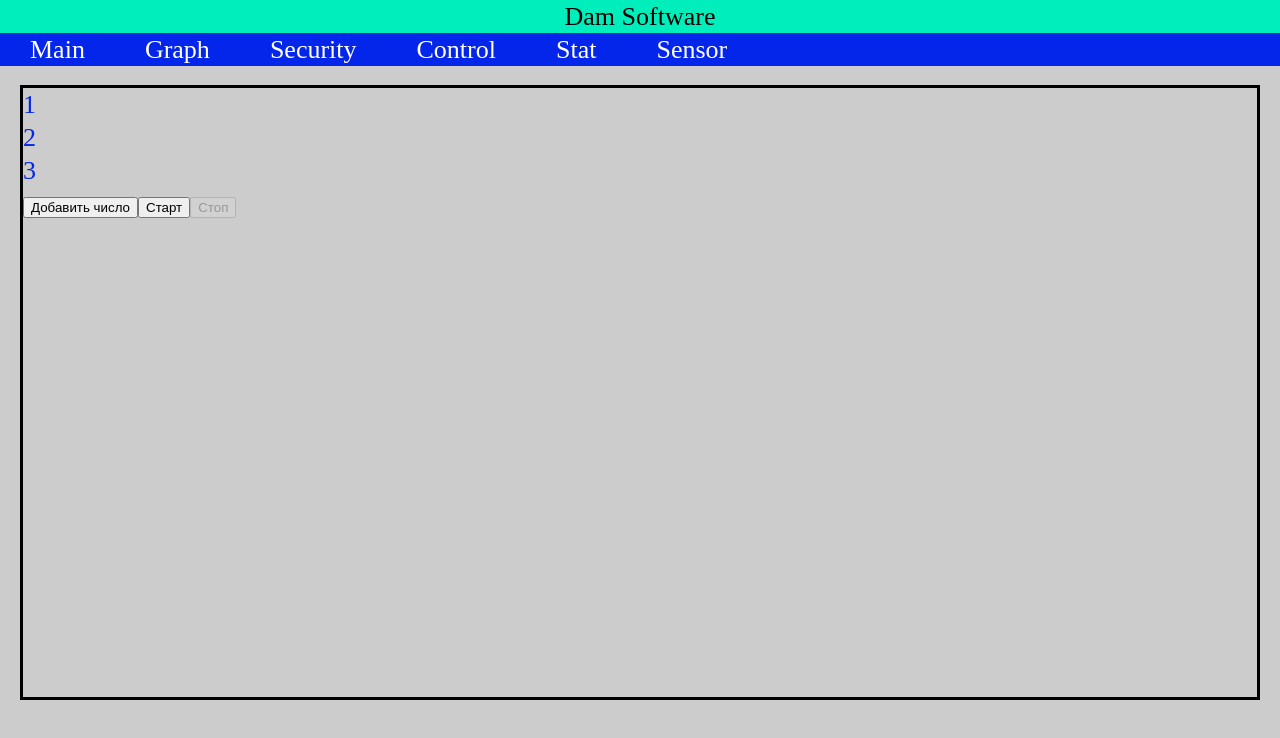
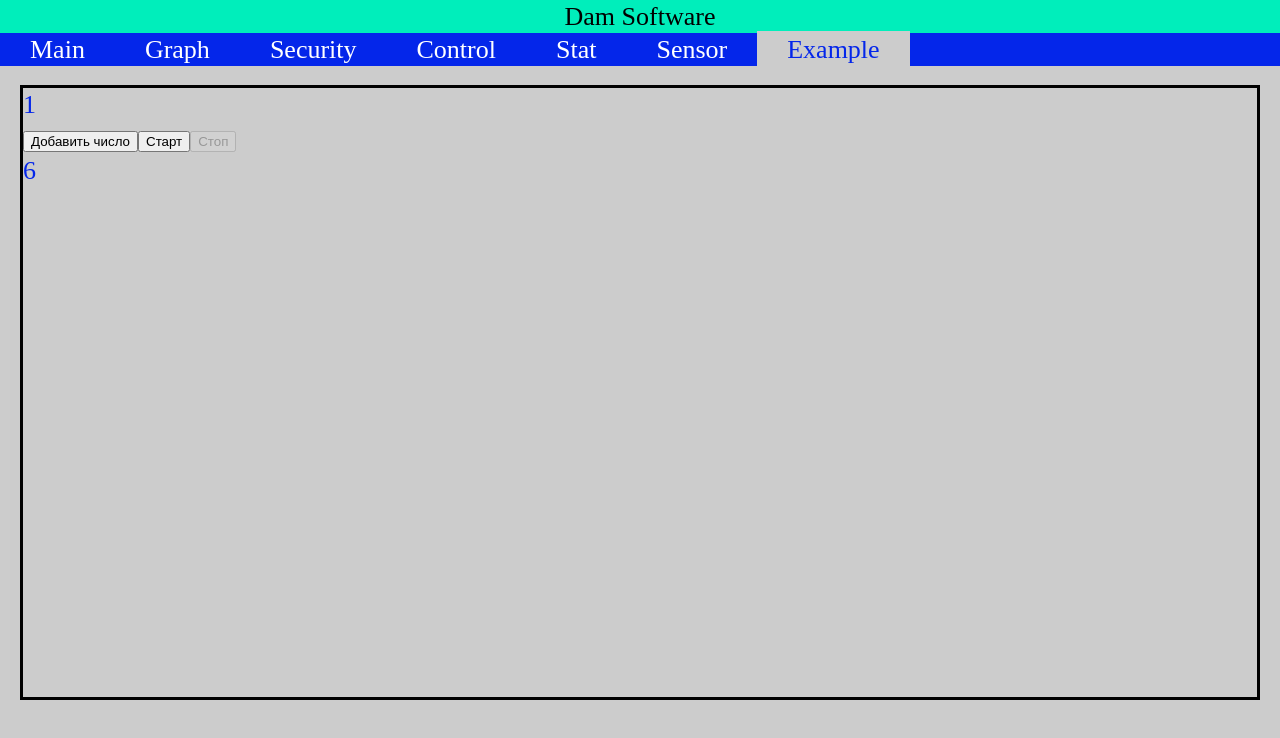
Before and after one commit to avd3v/DamSoftware, a React (Create React App) app: page /exmp in a window 1280 px wide. Shown: the top 738 px of the page. Built offline with nearby package versions, Linux system fonts and the light colour scheme.

Commit message:
generator

```diff
--- a/src/App.css
+++ b/src/App.css
@@ -551,6 +551,8 @@ table {
 
 }
 
+
+
 @media screen and (max-width: 850px) {
 
   .leftPanel,
--- a/src/index.js
+++ b/src/index.js
@@ -2,7 +2,6 @@ import React from "react";
 import ReactDOM from "react-dom/client";
 
 import { BrowserRouter } from "react-router-dom";
-
 import App from "./App";
 
 const root = ReactDOM.createRoot(document.getElementById("root"));
--- a/src/pages/Example.jsx
+++ b/src/pages/Example.jsx
@@ -1,9 +1,8 @@
 import React from "react";
-import { Doughnut } from "react-chartjs-2";
-import Chart from "chart.js/auto";
+import Generator from "./Generator.jsx";
 
 function Example() {
-  const [numbers, setNumbers] = React.useState([1, 2, 3]);
+  const [numbers, setNumbers] = React.useState([1]);
   const [timerId, setTimerId] = React.useState(null);
 
   const add = () =>
@@ -13,11 +12,8 @@ function Example() {
 
   return (
     <div>
-      <ul>
-        {numbers.map((n) => (
-          <li>{n}</li>
-        ))}
-      </ul>
+      <div>
+        <ul>{numbers}</ul>
         <div>
           <button onClick={add} disabled={timerId}>
             Добавить число
@@ -31,6 +27,10 @@ function Example() {
         </div>
         <div>
           <div className="chart"></div>
+        </div>
+      </div>
+      <div>
+        <Generator />
       </div>
     </div>
   );
--- /dev/null
+++ b/src/pages/Generator.jsx
@@ -0,0 +1,29 @@
+import { useEffect, useState } from "react";
+
+const Generator = () => {
+  const [num, setNum] = useState(0);
+
+  function randomNumberInRange(min, max) {
+    // 👇️ get number between min (inclusive) and max (inclusive)
+    return Math.floor(Math.random() * (max - min + 1)) + min;
+  }
+
+  useEffect(() => {
+    const interval = setInterval(() => {
+      // 👇️ generate random number between 1 and 10
+      setNum(randomNumberInRange(1, 10));
+    }, 1500); // 👈️ runs every 1 second
+
+    return () => {
+      clearInterval(interval);
+    };
+  }, []);
+
+  return (
+    <div>
+      <h2>{num}</h2>
+    </div>
+  );
+};
+
+export default Generator;
--- a/src/pages/Header.jsx
+++ b/src/pages/Header.jsx
@@ -32,6 +32,10 @@ const Header = () => {
           Sensor
         </NavLink>
 
+        <NavLink className="lii" to="/exmp">
+          Example
+        </NavLink>
+
         {/* <Link to="">Exit</Link> */}
       </ul>
     </div>
--- a/src/pages/Sensor.jsx
+++ b/src/pages/Sensor.jsx
@@ -1,4 +1,5 @@
 import React from "react";
+import Generator from "./Generator";
 
 const Sensor = () => {
   return (
@@ -7,7 +8,12 @@ const Sensor = () => {
         Sensor
         <div>1232</div>
       </div>
-      <div className="sensor--item">Sensor</div>
+      <div className="sensor--item">
+        <div>Sensor</div>
+        <div>
+          <Generator />
+        </div>
+      </div>
       <div className="sensor--item">Sensor</div>
       <div className="sensor--item">Sensor</div>
       <div className="sensor--item">Sensor</div>
```
Lines whose indentation alone changed are shown as unchanged.
